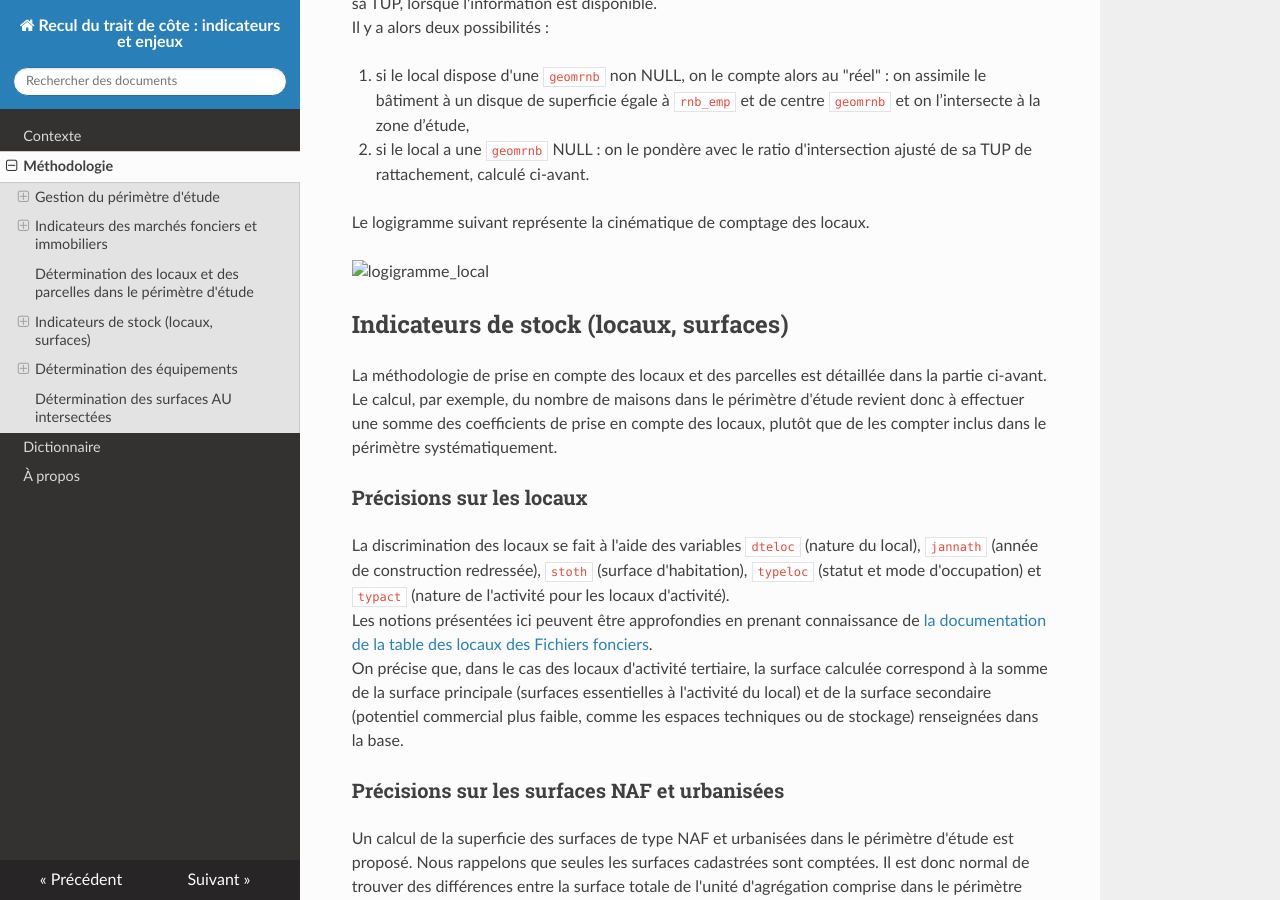
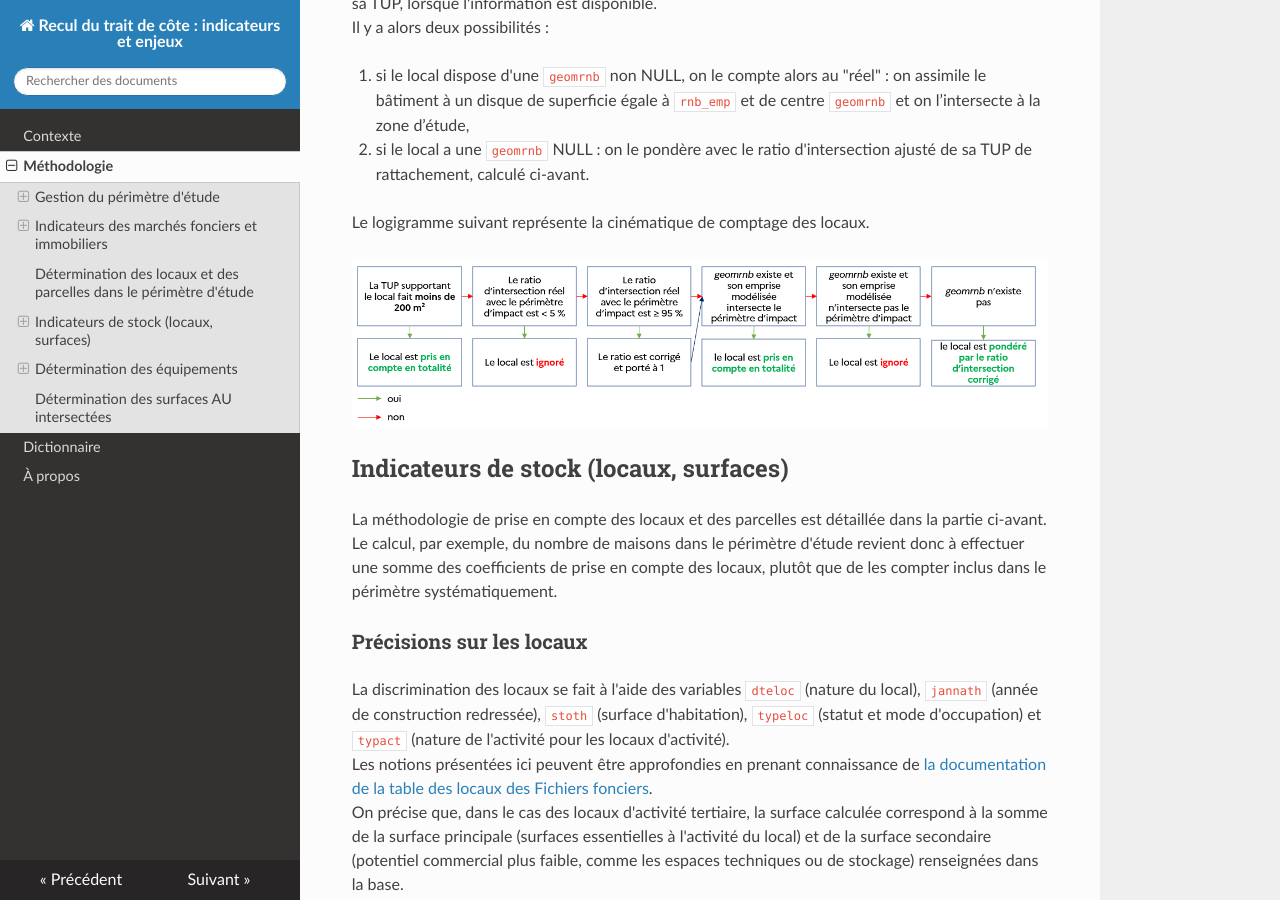
Before and after one commit to hugo-deluca/tdc_docs, an MkDocs documentation site: the page built from docs/methodologie.md, in a window 1280 px wide and 900 px high, scrolled down 5015 px. Built offline with MkDocs 1.6.1, drawn with Linux system fonts in a browser that asks for light colours; nearby versions of some CDN libraries.

Commit message:
fix: img paths

```diff
--- a/docs/methodologie.md
+++ b/docs/methodologie.md
@@ -113,7 +113,7 @@ Il y a alors deux possibilités :
 
 Le logigramme suivant représente la cinématique de comptage des locaux.
 
-![logigramme_local](../img/logigramme_local.png)
+![logigramme_local](img/logigramme_local.png)
 
 
 ## Indicateurs de stock (locaux, surfaces)
@@ -175,7 +175,7 @@ Les comptages sont ensuite ventilés dans différentes variables en fonction du
 
 Le logigramme suivant représente la cinématique de comptage des locaux.
 
-![logigramme_copro](../img/logigramme_copro.png)
+![logigramme_copro](img/logigramme_copro.png)
 
 
 ## Détermination des équipements
```
Also changed, not shown: docs/img/logigramme_copro.png (renamed from img/logigramme_copro.png), docs/img/logigramme_local.png (renamed from img/logigramme_local.png), 1 other file.
